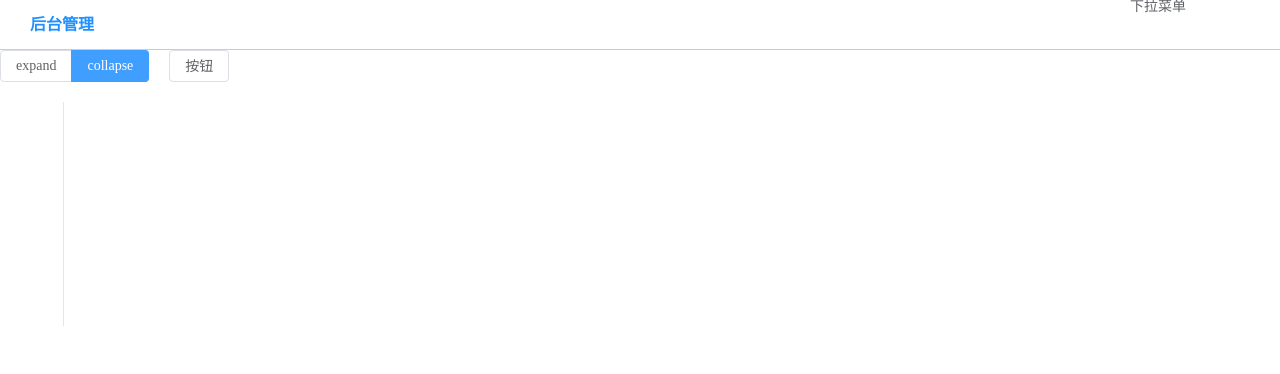
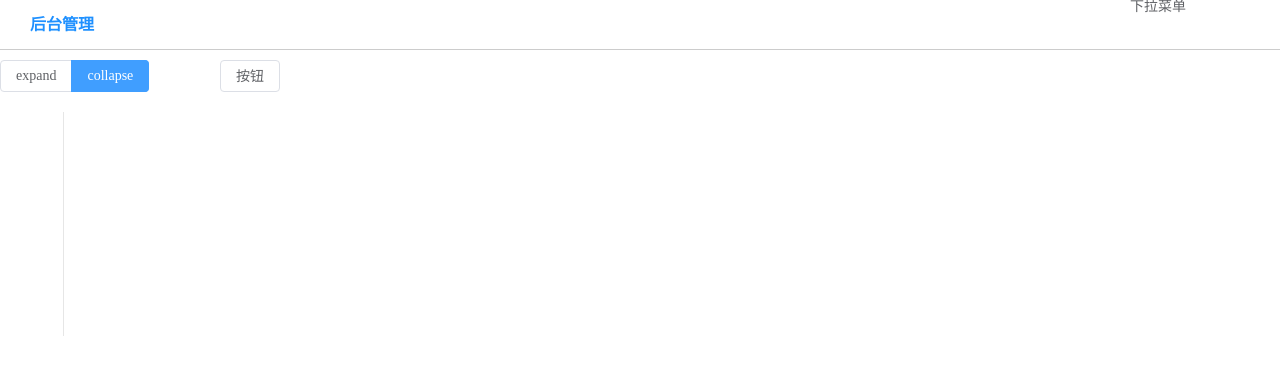
Before and after one commit to huzirun/frond, a Vue app: page / in a window 1280 px wide. Shown: the top 374 px of the page. Built offline with nearby package versions, Linux system fonts and the light colour scheme; some icons are missing.

Commit message:
fix: UI调整

```diff
--- a/src/App.vue
+++ b/src/App.vue
@@ -2,7 +2,7 @@
   <div>
     <Header/>
   </div>
-  <div style="display: flex">
+  <div style="display: flex; padding-top: 10px">
     <Aside/>
     <router-view/>
   </div>
--- a/src/components/Aside.vue
+++ b/src/components/Aside.vue
@@ -1,5 +1,5 @@
 <template>
-  <div style="margin-right: 20px">
+  <div style="margin-right: 20px; width: 200px">
     <el-radio-group v-model="isCollapse" style="margin-bottom: 20px">
       <el-radio-button :label="false">expand</el-radio-button>
       <el-radio-button :label="true">collapse</el-radio-button>
```
